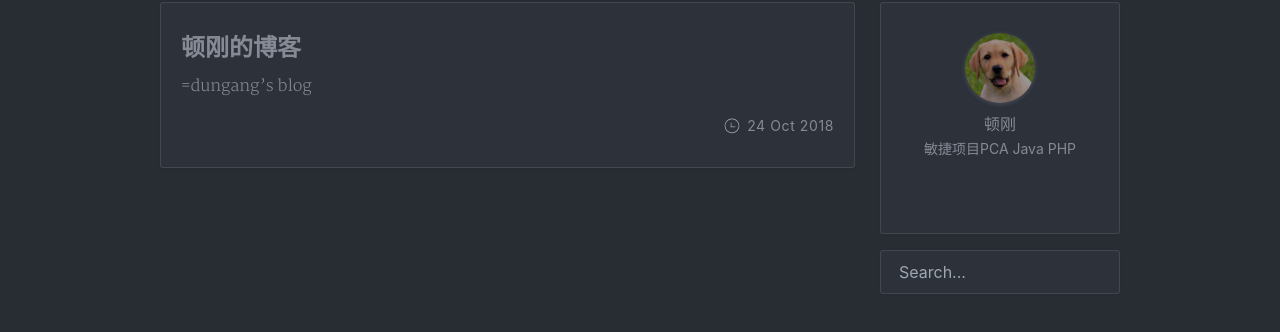
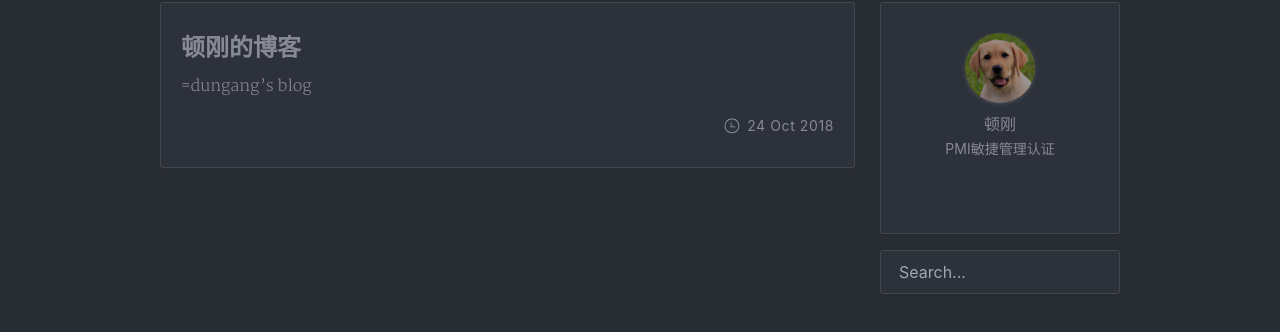
Before and after one commit to dungang/dungang.github.io, a Jekyll site: the page built from index.html, in a window 1280 px wide and 931 px high. Shown: the part 498-830 px from the top of the window. Built offline with Jekyll 4.4.1, drawn with Linux system fonts in a browser that asks for light colours; nearby versions of some CDN libraries; the list of posts is cut into pages by our own code; a style sheet for code colours, icons or effects is not loaded; part of the change alters nothing that is shown.

Commit message:
修改备注

```diff
--- a/_config.yml
+++ b/_config.yml
@@ -1,6 +1,6 @@
 # Site settings 配置站点
 title: '顿刚的博客'
-description: '抓住时间的缝隙，己住生命的记录。'
+description: '抓住时间的缝隙，填满生命的记录。'
 keyword: '顿刚'
 url: 'http://dungang.site' # your host
 
@@ -19,7 +19,7 @@ footer:
 # Author 配置博主信息
 author: '顿刚'
 nickname: 'dungang'
-bio: '敏捷项目PCA Java PHP'
+bio: 'PMI敏捷管理认证'
 avatar: '/assets/img/profile.png'
 
 # Search
@@ -31,7 +31,7 @@ nightMode: true
 # Comments 评论功能
 comments:
   disqus: false
-  disqus_url: 'https://ldungang.disqus.com/embed.js'
+  disqus_url: 'https://dungang.disqus.com/embed.js'
 
 # MathJax 公式支持 by Ray-Eldath
 mathjax: true
```
